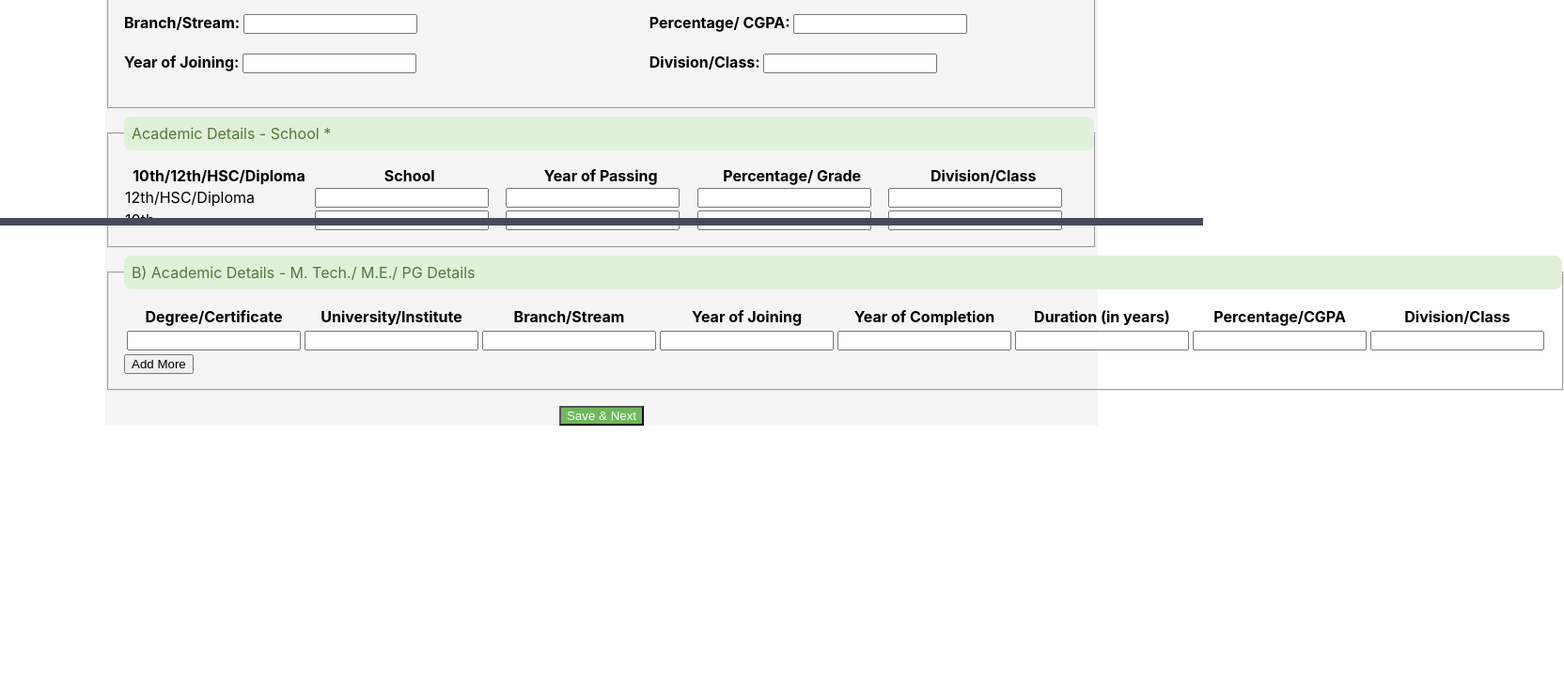
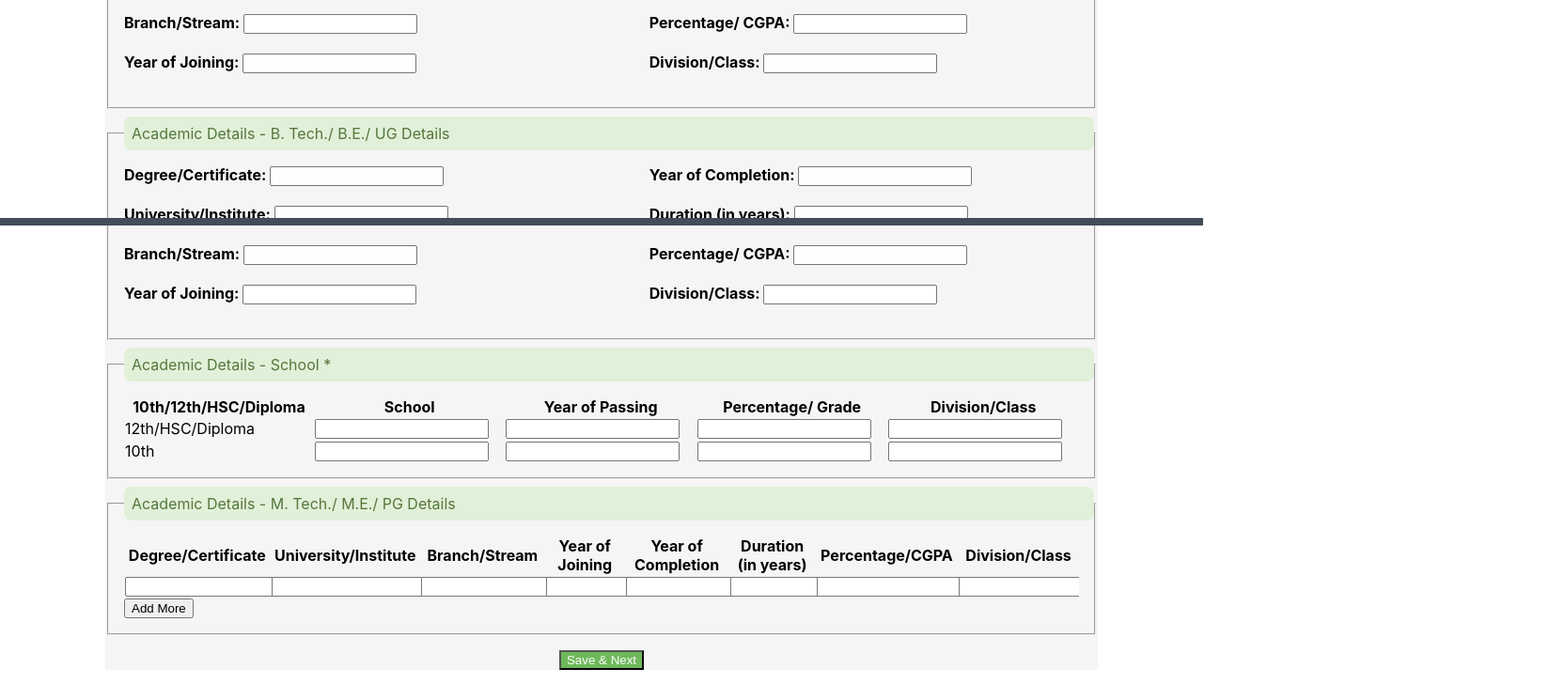
Before and after one commit to VaaniGoyal/Faculty-Application-Form, a React (Create React App) app: page /Educational_Qualifications in a window 1280 px wide. Shown: the part 560-1288 px from the top of the page at 94% size, 1664 px wide, since content can reach past the window. Before the commit the page ends 1077 px from the top, so only its background shows below. Built offline with nearby package versions, Linux system fonts and the light colour scheme.

Commit message:
Educational Qualification Completed

```diff
--- a/src/Educational_Qualifications.js
+++ b/src/Educational_Qualifications.js
@@ -1,8 +1,13 @@
 import React, { useState } from "react";
 import axios from "axios";
 
+
+
+
 const EducationalQualificationsForm = () => {
     const reg_id = localStorage.getItem("reg_id");
+
+
 
     const [formData, setFormData] = useState({
         reg_id: reg_id,
@@ -13,6 +18,12 @@ const EducationalQualificationsForm = () => {
         defenseDate: "",
         awardDate: "",
         thesisTitle: ""
+    });
+
+
+        // State to track the data for the new row
+        const [newRowData, setNewRowData] = useState({
+            // Initialize with default values or leave empty
         });
 
     const handleSubmit = async (e) => {
@@ -30,9 +41,25 @@ const EducationalQualificationsForm = () => {
         setFormData({ ...formData, [name]: value });
     };
 
-    const addMoreRows = () => {
-        // Define the logic to add more rows dynamically here
+
+    const addMoreRows = async () => {
+        try {
+            // Send a POST request to the backend API endpoint
+            const response = await axios.post('http://localhost:3000/api/application/addEducationalQualifications/addMoreRows', newRowData);
+
+            // Handle success response
+            console.log(response.data);
+
+            // Clear the new row data state or update as needed
+            setNewRowData({
+                // Default or initial values for the new row
+            });
+        } catch (error) {
+            // Handle error
+            console.error('Error adding more rows:', error);
+        }
     };
+
     return (
         <div className="Educational_Qualifications" style={{ marginTop: '12rem', marginLeft: '7rem', marginRight: '7rem', marginBottom: '4rem', backgroundColor: '#f5f5f5' }}>
             <h2 style={{ animation: 'blinker 1s linear infinite', textAlign: 'center', color: '#d15f75' }}>Educational Qualifications</h2>
@@ -104,6 +131,41 @@ const EducationalQualificationsForm = () => {
 
 
 <fieldset style={{ padding: '1rem', marginBottom: '0.5rem' }}>
+    <legend style={{ backgroundColor: '#e1f0d8', color: '#54773c', padding: '0.5rem', borderRadius: '0.5rem', width: '100%' }}>Academic Details - B. Tech./ B.E./ UG Details</legend>
+    <div style={{ display: 'flex', justifyContent: 'space-between', fontWeight: 'bold' }}>
+        <div style={{ width: '45%' }}>
+            <label htmlFor="degreeCertificate">Degree/Certificate: </label>
+            <input type="text" id="degreeCertificate" name="degreeCertificate" onChange={handleInputChange} value={formData.degreeCertificate} required /><br /><br />
+
+            <label htmlFor="universityInstitute">University/Institute: </label>
+            <input type="text" id="universityInstitute" name="universityInstitute" onChange={handleInputChange} value={formData.universityInstitute} required /><br /><br />
+
+            <label htmlFor="branchStream">Branch/Stream: </label>
+            <input type="text" id="branchStream" name="branchStream" onChange={handleInputChange} value={formData.branchStream} required /><br /><br />
+
+            <label htmlFor="yearOfJoiningMTech">Year of Joining: </label>
+            <input type="text" id="yearOfJoiningMTech" name="yearOfJoiningMTech" onChange={handleInputChange} value={formData.yearOfJoiningMTech} required /><br /><br />
+        </div>
+
+        <div style={{ width: '45%' }}>
+            <label htmlFor="yearOfCompletionMTech">Year of Completion: </label>
+            <input type="text" id="yearOfCompletionMTech" name="yearOfCompletionMTech" onChange={handleInputChange} value={formData.yearOfCompletionMTech} required /><br /><br />
+
+            <label htmlFor="durationMTech">Duration (in years): </label>
+            <input type="text" id="durationMTech" name="durationMTech" onChange={handleInputChange} value={formData.durationMTech} required /><br /><br />
+
+            <label htmlFor="percentageCGPAMTech">Percentage/ CGPA: </label>
+            <input type="text" id="percentageCGPAMTech" name="percentageCGPAMTech" onChange={handleInputChange} value={formData.percentageCGPAMTech} required /><br /><br />
+
+            <label htmlFor="divisionClassMTech">Division/Class: </label>
+            <input type="text" id="divisionClassMTech" name="divisionClassMTech" onChange={handleInputChange} value={formData.divisionClassMTech} required /><br /><br />
+        </div>
+    </div>
+</fieldset>
+
+
+
+<fieldset style={{ padding: '1rem', marginBottom: '0.5rem' }}>
     <legend style={{ backgroundColor: '#e1f0d8', color: '#54773c', padding: '0.5rem', borderRadius: '0.5rem', width: '100%' }}>Academic Details - School *</legend>
     <table style={{ width: '100%', borderCollapse: 'collapse' }}>
         <thead>
@@ -137,9 +199,10 @@ const EducationalQualificationsForm = () => {
 </fieldset>
 
 
-<fieldset style={{ padding: '1rem', marginBottom: '0.5rem' }}>
-    <legend style={{ backgroundColor: '#e1f0d8', color: '#54773c', padding: '0.5rem', borderRadius: '0.5rem', width: '100%' }}>B) Academic Details - M. Tech./ M.E./ PG Details</legend>
-    <table>
+<fieldset style={{ padding: '1rem', marginBottom: '0.5rem', maxWidth: '100%' }}>
+    <legend style={{ backgroundColor: '#e1f0d8', color: '#54773c', padding: '0.5rem', borderRadius: '0.5rem', width: '100%' }}>Academic Details - M. Tech./ M.E./ PG Details</legend>
+    <div style={{ width: '100%', overflowX: 'auto' }}>
+        <table style={{ width: '100%', borderCollapse: 'collapse' }}>
             <thead>
                 <tr>
                     <th>Degree/Certificate</th>
@@ -153,22 +216,22 @@ const EducationalQualificationsForm = () => {
                 </tr>
             </thead>
             <tbody>
-
                 <tr>
-                <td><input type="text" name="degree1" onChange={handleInputChange} value={formData.degree1} required /></td>
-                <td><input type="text" name="university1" onChange={handleInputChange} value={formData.university1} required /></td>
-                <td><input type="text" name="branch1" onChange={handleInputChange} value={formData.branch1} required /></td>
-                <td><input type="text" name="yearOfJoining1" onChange={handleInputChange} value={formData.yearOfJoining1} required /></td>
-                <td><input type="text" name="yearOfCompletion1" onChange={handleInputChange} value={formData.yearOfCompletion1} required /></td>
-                <td><input type="text" name="duration1" onChange={handleInputChange} value={formData.duration1} required /></td>
-                <td><input type="text" name="percentageCGPA1" onChange={handleInputChange} value={formData.percentageCGPA1} required /></td>
-                <td><input type="text" name="divisionClass1" onChange={handleInputChange} value={formData.divisionClass1} required /></td>
+                    <td><input type="text" style={{ width: '100%' }} name="degree1" onChange={handleInputChange} value={formData.degree1} required /></td>
+                    <td><input type="text" style={{ width: '100%' }} name="university1" onChange={handleInputChange} value={formData.university1} required /></td>
+                    <td><input type="text" style={{ width: '100%' }} name="branch1" onChange={handleInputChange} value={formData.branch1} required /></td>
+                    <td><input type="text" style={{ width: '100%' }} name="yearOfJoining1" onChange={handleInputChange} value={formData.yearOfJoining1} required /></td>
+                    <td><input type="text" style={{ width: '100%' }} name="yearOfCompletion1" onChange={handleInputChange} value={formData.yearOfCompletion1} required /></td>
+                    <td><input type="text" style={{ width: '100%' }} name="duration1" onChange={handleInputChange} value={formData.duration1} required /></td>
+                    <td><input type="text" style={{ width: '100%' }} name="percentageCGPA1" onChange={handleInputChange} value={formData.percentageCGPA1} required /></td>
+                    <td><input type="text" style={{ width: '100%' }} name="divisionClass1" onChange={handleInputChange} value={formData.divisionClass1} required /></td>
                 </tr>
-
             </tbody>
         </table>
+    </div>
     <button onClick={addMoreRows}>Add More</button>
 </fieldset>
+
 
 
 
```
Lines whose indentation alone changed are shown as unchanged.
